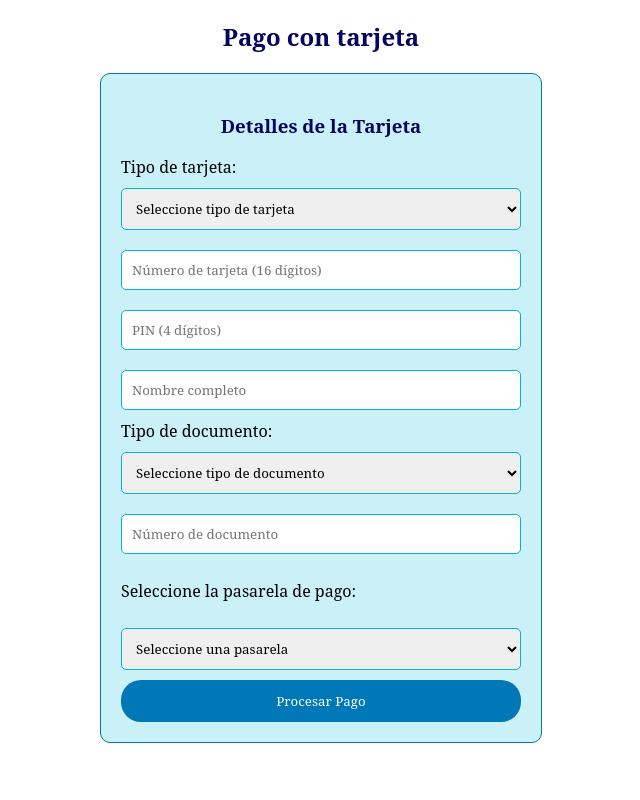
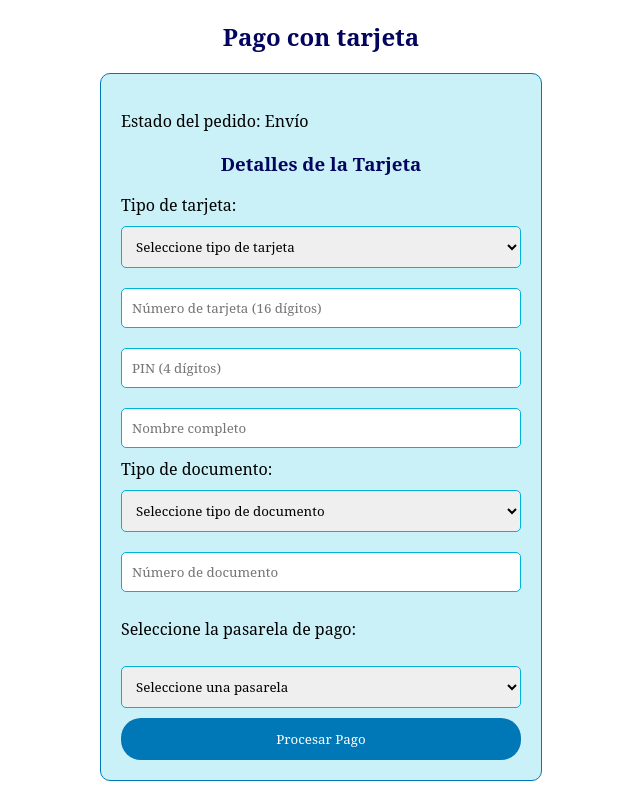
Before and after one commit to ignaciovillane/tpReact, a React (Create React App) app in the folder tp6/: page /card-details in a window 1280 px wide. Shown: the whole page, without its empty margins (319-959 px from the left). Built offline with nearby package versions, Linux system fonts and the light colour scheme.

Commit message:
Agregado estado del pedido , tambien se agregó que una vea aceptada la cotización no pueda eligirse otra forma de pago

```diff
--- a/tp6/src/components/CardDetailsForm.js
+++ b/tp6/src/components/CardDetailsForm.js
@@ -1,11 +1,12 @@
 import React, { useState } from 'react';
 import tarjetas from '../data/tarjetas'; // Importamos el mock de tarjetas
 import '../styles/CardDetailsForm.css'; // Importa el archivo CSS
-
+import OrderStatus from './OrderStatus';
 const CardDetailsForm = ({ onPaymentProcess }) => {
   const [cardDetails, setCardDetails] = useState({ number: "", pin: "", name: "", documentType: "", documentNumber: "" });
   const [cardType, setCardType] = useState("");
   const [gateway, setGateway] = useState("");
+  const [orderStatus, setOrderStatus] = useState("Envío"); // Estado inicial del pedido
 
   const generatePaymentNumber = () => {
     return Math.floor(100000 + Math.random() * 900000); // Genera un número aleatorio de 6 dígitos
@@ -37,15 +38,14 @@ const CardDetailsForm = ({ onPaymentProcess }) => {
 
   const validateFields = () => {
     const { number, pin, name, documentType, documentNumber } = cardDetails;
-
     if (!cardType) return "Debe seleccionar el tipo de tarjeta.";
+    if(!number && !pin && !name && !documentType && !documentNumber && !gateway) return "Debe ingresar los datos de la tarjeta.";
     if (!number || number.length < 16) return "Número de tarjeta inválido. Debe tener 16 dígitos.";
     if (!pin || pin.length < 4) return "El PIN debe tener 4 dígitos.";
     if (!name) return "Debe ingresar el nombre completo.";
     if (!documentType) return "Debe seleccionar un tipo de documento.";
     if (!documentNumber) return "Debe ingresar un número de documento.";
     if (!gateway) return "Debe seleccionar una pasarela de pago.";
-
     return null; // Todo está correcto
   };
 
@@ -80,6 +80,8 @@ const CardDetailsForm = ({ onPaymentProcess }) => {
     if (isPaymentSuccessful) {
       const paymentNumber = generatePaymentNumber(); // Genera el número solo si el pago es exitoso
       onPaymentProcess("Pago procesado correctamente", paymentNumber);
+      // Cambiamos el estado del pedido a "Confirmado
+      setOrderStatus("Confirmado");
     } else {
       onPaymentProcess("Pago Rechazado, verifique los datos de la tarjeta e intente nuevamente", null, true); // No pasa número de pago si el pago es rechazado
     }
@@ -87,6 +89,7 @@ const CardDetailsForm = ({ onPaymentProcess }) => {
 
   return (
     <div className="payment-form">
+    <OrderStatus orderStatus={orderStatus} />
       <h3>Detalles de la Tarjeta</h3>
       <form onSubmit={handlePaymentSubmit}>
         <div>
--- a/tp6/src/components/CardDetailsPage.js
+++ b/tp6/src/components/CardDetailsPage.js
@@ -4,7 +4,6 @@ import Messages from './Messages';
 
 const CardDetailsPage = () => {
   const [messages, setMessages] = useState([]);
-
   const showFloatingMessage = (newMessage, paymentNumber, isError = false) => {
     // Limpiamos el mensaje antes de mostrar uno nuevo
     setMessages([]);
--- /dev/null
+++ b/tp6/src/components/OrderStatus.js
@@ -0,0 +1,17 @@
+import React from 'react';
+// Componente para mostrar el estado del pedido
+const OrderStatus = ({ orderStatus }) => {
+  return (
+    <div>
+      <p>
+        Estado del pedido:{" "}
+        {orderStatus === 'Confirmado' ? (
+          <span style={{ color: 'green' }}>Confirmado</span>
+        ) : (
+          "Envío"
+        )}
+      </p>
+    </div>
+  );
+};
+export default OrderStatus;
--- a/tp6/src/components/PaymentFormPage.js
+++ b/tp6/src/components/PaymentFormPage.js
@@ -3,11 +3,13 @@ import { useNavigate } from 'react-router-dom'; // Importamos useNavigate
 import TransportistaSelector from './TransportistaSelector';
 import PaymentMethodSelector from './PaymentMethodSelector';
 import Messages from './Messages';
-
+import OrderStatus from './OrderStatus';
 const PaymentForm = () => {
   const [transportista, setTransportista] = useState(null);
   const [paymentMethod, setPaymentMethod] = useState("");
   const [messages, setMessages] = useState([]);
+  const [orderStatus, setOrderStatus] = useState("Envío"); // Estado inicial del pedido
+  const [confirmedPaymentMethod, setConfirmedPaymentMethod] = useState(null); // Estado para guardar el primer método de contado aceptado
 
   const navigate = useNavigate(); // Hook para redirigir
 
@@ -35,11 +37,27 @@ const PaymentForm = () => {
   const handleSubmit = (e) => {
     e.preventDefault();
 
-    if (!transportista || !paymentMethod) {
+    if (!transportista && !paymentMethod) {
       showFloatingMessage("Debe seleccionar un transportista y una forma de pago.", null, true);
       return;
     }
-
+    if(!transportista)
+      {
+        showFloatingMessage("Debe seleccionar un transportista.",null,true);
+        return;
+      }
+    if(!paymentMethod)
+      {
+        showFloatingMessage("Debe seleccionar una forma de pago.",null,true);
+        return;
+      }
+      // Lógica para restringir cambios entre todos los métodos de pago
+    if (confirmedPaymentMethod) {
+      if (confirmedPaymentMethod !== paymentMethod) {
+        showFloatingMessage(`Ya has confirmado el método de pago con ${confirmedPaymentMethod}. No puedes cambiarlo a otro.`,null,true);
+        return;
+      }
+    }
     if (paymentMethod === "tarjeta") {
       // Redirigimos a la página de detalles de la tarjeta
       navigate("/card-details"); // Asegúrate de tener esta ruta configurada
@@ -47,16 +65,22 @@ const PaymentForm = () => {
       // Procesar el pago con "contado" y generar el número de pago
       const paymentNumber = generatePaymentNumber();
       showFloatingMessage(`Pago procesado correctamente con ${paymentMethod}`, paymentNumber);
+      // Cambiamos el estado del pedido a "Confirmado"
+      setOrderStatus("Confirmado");
+      if (!confirmedPaymentMethod) {
+        setConfirmedPaymentMethod(paymentMethod);
+      }
     } else {
       // Procesar otros métodos de pago sin número
       showFloatingMessage(`Pago procesado correctamente con ${paymentMethod}`);
+
     }
+
   };
-
-
   return (
     <div className="payment-form">
       <h2>Aceptar Cotización</h2>
+      <OrderStatus orderStatus={orderStatus} />
       <Messages messages={messages} />
       <form onSubmit={handleSubmit}>
         <TransportistaSelector transportista={transportista} setTransportista={setTransportista} />
@@ -66,5 +90,4 @@ const PaymentForm = () => {
     </div>
   );
 };
-
 export default PaymentForm;
```
